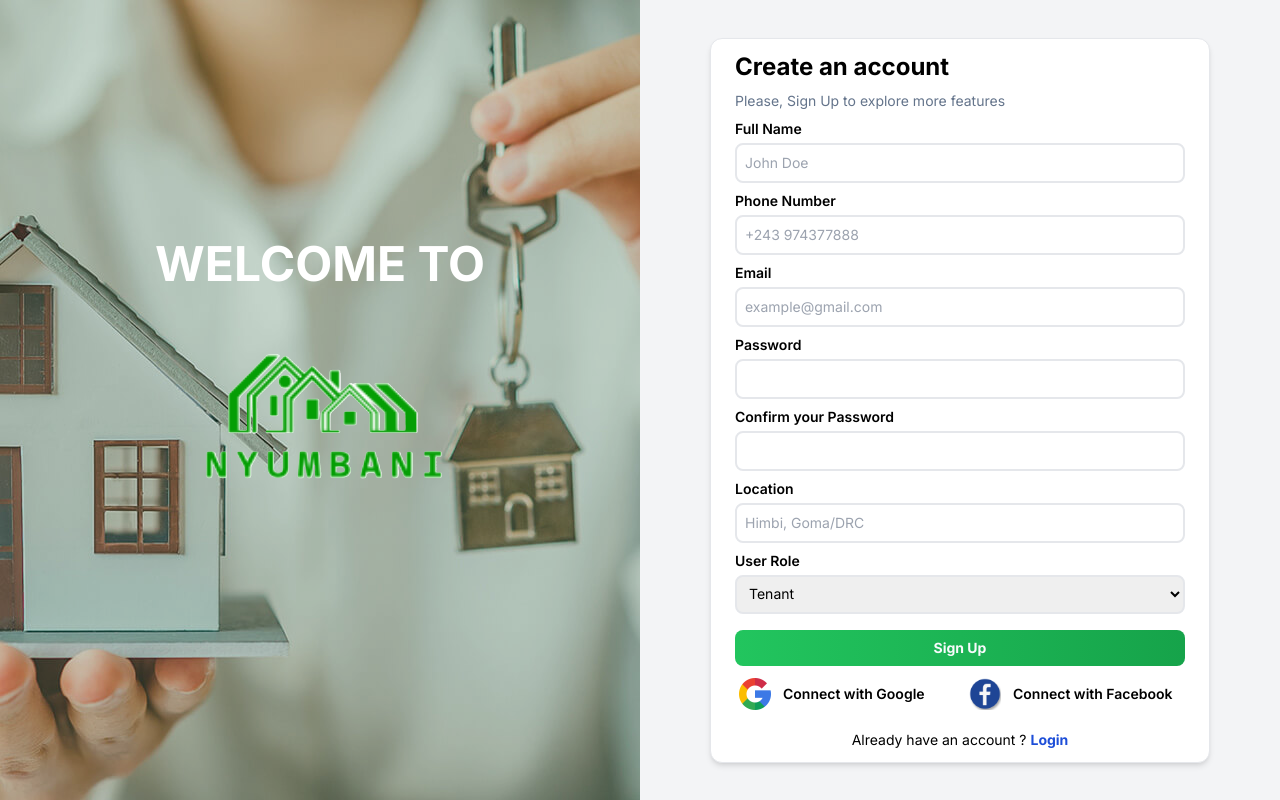
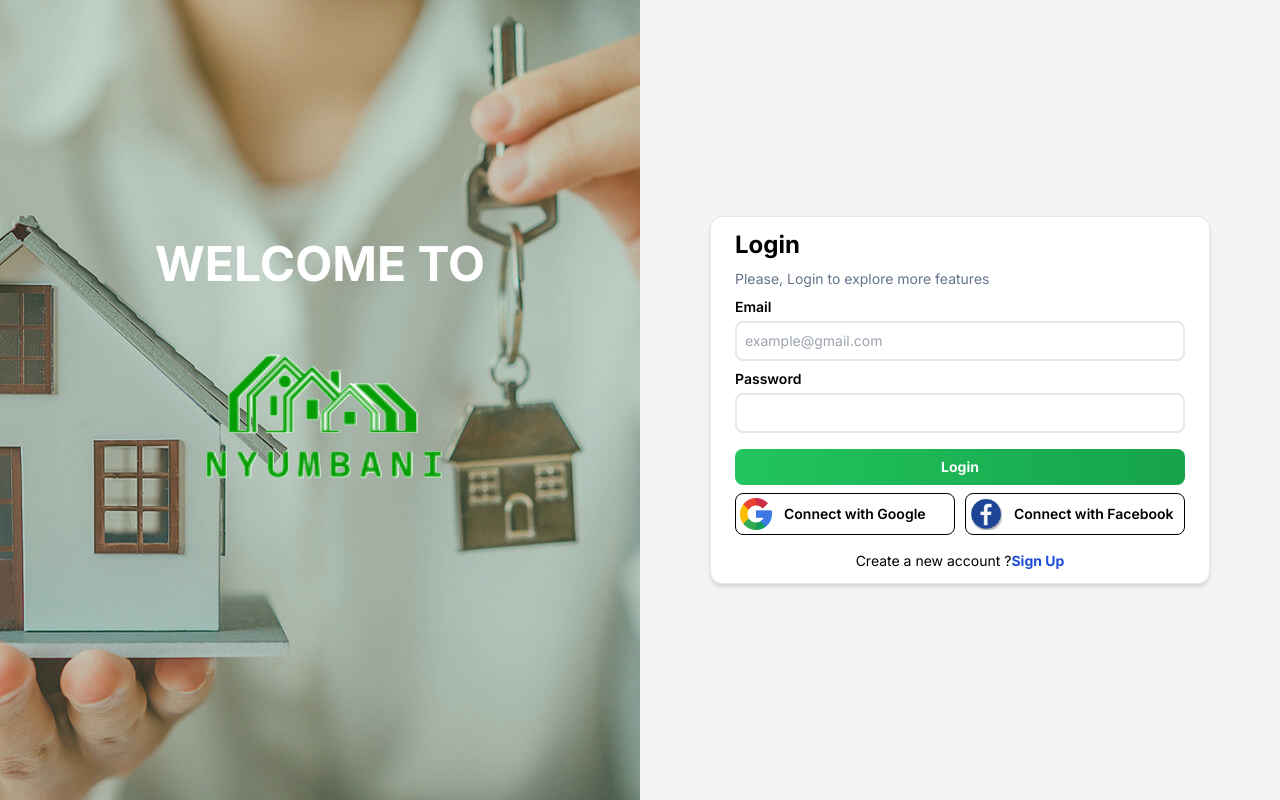
Before and after one commit to tipizzo/nyumbani, a Next.js app: page /login in a window 1280 px wide. Built offline with nearby package versions, Linux system fonts and the light colour scheme.

Commit message:
Finalizing the login design

```diff
--- a/app/login/page.jsx
+++ b/app/login/page.jsx
@@ -1,8 +1,23 @@
+'use client'
+
 import Image from "next/image";
 import Link from "next/link";
+import { useState } from "react";
 
 
 const Login = () => {
+
+    const [state, setState] = useState('Login')
+
+    const [fullName, setFullName] = useState('')
+    const [phone, setPhone] = useState('')
+    const [email, setEmail] = useState('')
+    const [password, setPassword] = useState('')
+    const [confirmPassword, setConfirmPassword] = useState('')
+    const [location, setLocation] = useState('')
+    const [userRole, setUserRole] = useState('Tenant')
+
+
     return (
         <div className="flex w-screen h-screen">
             <div className="relative w-1/2 h-full">
@@ -24,59 +39,74 @@ const Login = () => {
             </div>
             <div className="flex flex-col items-center justify-center w-1/2 gap-5 bg-gray-100">
                 <div className="flex flex-col gap-2 border px-6 py-3 bg-white rounded-xl shadow-md">
-                    <h2 className="font-bold text-2xl">Create an account</h2>
-                    <p className="text-sm text-slate-500">Please, Sign Up to explore more features</p>
+                    <h2 className="font-bold text-2xl">{state === "Sign Up" ? "Create an account" : "Login"}</h2>
+                    <p className="text-sm text-slate-500">Please, {state === "Sign Up" ? "Sign Up" : "Login"} to explore more features</p>
                     <form className="flex flex-col gap-2">
-                        <div className="flex flex-col gap-1">
+                        {state === "Sign Up"
+                            && <div className="flex flex-col gap-1">
                                 <label className="text-sm font-semibold">Full Name</label>
-                            <input type="text" placeholder="John Doe" className="p-2 text-sm w-[450px] border-2 rounded-lg focus:outline-none focus:ring-2 focus:ring-green-500 focus:ring-opacity-50 transition-all duration-300" />
+                                <input type="text" placeholder="John Doe" className="p-2 text-sm w-[450px] border-2 rounded-lg focus:outline-none focus:ring-2 focus:ring-green-500 focus:ring-opacity-50 transition-all duration-300" onChange={(e) => setFullName(e.target.fullName)} value={fullName} required />
                             </div>
-                        <div className="flex flex-col gap-1">
+                        }
+                        {state === "Sign Up"
+                            && <div className="flex flex-col gap-1">
                                 <label className="text-sm font-semibold">Phone Number</label>
-                            <input type="text" placeholder="+243 974377888" className="p-2 text-sm w-[450px] border-2 rounded-lg focus:outline-none focus:ring-2 focus:ring-green-500 focus:ring-opacity-50 transition-all duration-300" />
+                                <input type="text" placeholder="+243 974377888" className="p-2 text-sm w-[450px] border-2 rounded-lg focus:outline-none focus:ring-2 focus:ring-green-500 focus:ring-opacity-50 transition-all duration-300" onChange={(e) => setPhone(e.target.phone)} value={phone} required />
                             </div>
+                        }
                         <div className="flex flex-col gap-1">
                             <label className="text-sm font-semibold">Email</label>
-                            <input type="email" placeholder="example@gmail.com" className="p-2 text-sm w-[450px] border-2 rounded-lg focus:outline-none focus:ring-2 focus:ring-green-500 focus:ring-opacity-50 transition-all duration-300" />
+                            <input type="email" placeholder="example@gmail.com" className="p-2 text-sm w-[450px] border-2 rounded-lg focus:outline-none focus:ring-2 focus:ring-green-500 focus:ring-opacity-50 transition-all duration-300" onChange={(e) => setEmail(e.target.email)} value={email} required />
                         </div>
                         <div className="flex flex-col gap-1">
                             <label className="text-sm font-semibold">Password</label>
-                            <input type="password" className="p-2 text-sm w-[450px] border-2 rounded-lg focus:outline-none focus:ring-2 focus:ring-green-500 focus:ring-opacity-50 transition-all duration-300" />
+                            <input type="password" className="p-2 text-sm w-[450px] border-2 rounded-lg focus:outline-none focus:ring-2 focus:ring-green-500 focus:ring-opacity-50 transition-all duration-300" onChange={(e) => setPassword(e.target.password)} value={password} required />
                         </div>
-                        <div className="flex flex-col gap-1">
+                        {state === "Sign Up"
+                            && <div className="flex flex-col gap-1">
                                 <label className="text-sm font-semibold">Confirm your Password</label>
-                            <input type="password" className="p-2 text-sm w-[450px] border-2 rounded-lg focus:outline-none focus:ring-2 focus:ring-green-500 focus:ring-opacity-50 transition-all duration-300" />
+                                <input type="password" className="p-2 text-sm w-[450px] border-2 rounded-lg focus:outline-none focus:ring-2 focus:ring-green-500 focus:ring-opacity-50 transition-all duration-300" onChange={(e) => setConfirmPassword(e.target.confirmPassword)} value={confirmPassword} required />
                             </div>
-                        <div className="flex flex-col gap-1">
+                        }
+                        {state === "Sign Up"
+                            && <div className="flex flex-col gap-1">
                                 <label className="text-sm font-semibold">Location</label>
-                            <input type="text" placeholder="Himbi, Goma/DRC" className="p-2 text-sm w-[450px] border-2 rounded-lg focus:outline-none focus:ring-2 focus:ring-green-500 focus:ring-opacity-50 transition-all duration-300" />
+                                <input type="text" placeholder="Himbi, Goma/DRC" className="p-2 text-sm w-[450px] border-2 rounded-lg focus:outline-none focus:ring-2 focus:ring-green-500 focus:ring-opacity-50 transition-all duration-300" onChange={(e) => setLocation(e.target.location)} value={location} required />
                             </div>
-                        <div className="flex flex-col gap-1">
+                        }
+                        {state === "Sign Up"
+                            && <div className="flex flex-col gap-1">
                                 <label className="text-sm font-semibold">User Role</label>
-                            <select className="p-2 text-sm w-[450px] border-2 rounded-lg">
+                                <select className="p-2 text-sm w-[450px] border-2 rounded-lg" onChange={(e) => setUserRole(e.target.value)} value={userRole}>
                                     <option value="tenant">Tenant</option>
                                     <option value="tenant">Landlord</option>
                                     <option value="tenant">Agent</option>
                                 </select>
                             </div>
+                        }
+
                         <button className="font-bold border-1 border-green-600 p-2 mt-2 rounded-lg bg-gradient-to-r from-green-500 to-green-600 text-slate-50 text-sm cursor-pointer">
-                            Sign Up
+                            {state === "Sign Up" ? "Create Account" : "Login"}
                         </button>
                         <div className="flex justify-between gap-2">
-                            <button className="border-none bg-white p-1 w-[220px] rounded-lg text-sm hover:bg-gray-200 transition-all duration-300">
+                            <button className="bg-white p-1 w-[220px] border border-black rounded-lg text-sm hover:bg-gray-200 transition-all duration-300">
                                 <Link href="" className="flex gap-3 items-center text-center">
                                     <img src="/assets/images/google.png" className="w-8 h-8" />
                                     <p className="font-semibold">Connect with Google</p>
                                 </Link>
                             </button>
-                            <button className="border-none bg-white p-1 w-[220px] rounded-lg text-sm hover:bg-gray-200 transition-all duration-300">
+                            <button className="bg-white p-1 w-[220px] border border-black rounded-lg text-sm hover:bg-gray-200 transition-all duration-300">
                                 <Link href="" className="flex gap-3 items-center text-center">
                                     <img src="/assets/images/facebook.png" className="w-8 h-8" />
                                     <p className="font-semibold">Connect with Facebook</p>
                                 </Link>
                             </button>
                         </div>
-                        <p className="text-center text-sm mt-2">Already have an account ? <Link href="" className="text-blue-700 font-bold cursor-pointer">Login</Link></p>
+                        {
+                            state === "Sign Up"
+                            ? <p className="text-center text-sm mt-2">Already have an account ?<Link href="" className="text-blue-700 font-bold cursor-pointer" onClick={() => setState("Login")}>Login</Link></p>
+                            : <p className="text-center text-sm mt-2">Create a new account ?<Link href="" className="text-blue-700 font-bold cursor-pointer" onClick={() => setState("Sign Up")}>Sign Up</Link></p>
+                        }
                     </form>
                 </div>
             </div>
```
Lines whose indentation alone changed are shown as unchanged.
